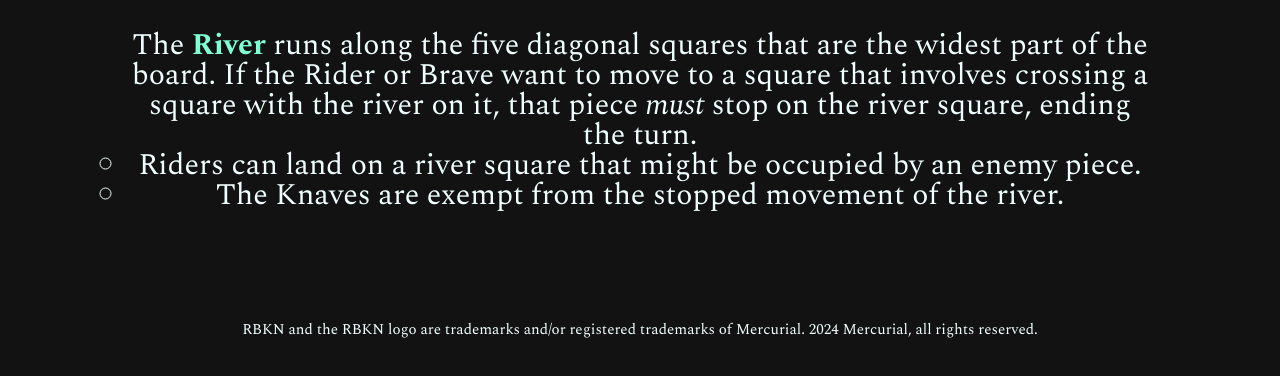
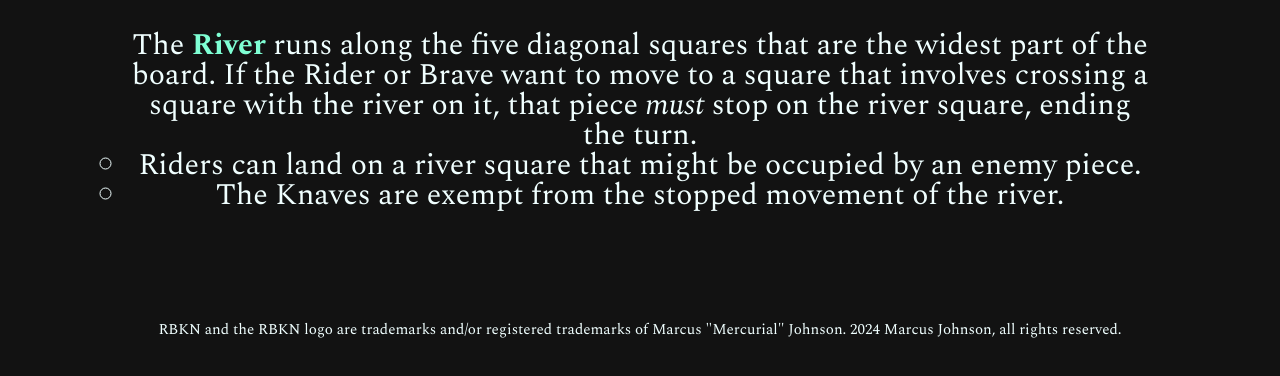
Before and after one commit to bugzzy139/htmlrbkn, a plain HTML site: page index.html in a window 1280 px wide. Shown: the part 4758-5134 px from the top of the page. Drawn offline with nearby package versions, Linux system fonts and the light colour scheme.

Commit message:
Update trademark message
Changed trademark message to help avoid confusion

```diff
--- a/index.html
+++ b/index.html
@@ -76,7 +76,7 @@
             </section>
         </main>
         <footer>
-            <p><small>RBKN and the RBKN logo are trademarks and/or registered trademarks of Mercurial. 2024 Mercurial, all rights reserved.</small></p>
+            <p><small>RBKN and the RBKN logo are trademarks and/or registered trademarks of Marcus "Mercurial" Johnson. 2024 Marcus Johnson, all rights reserved.</small></p>
         </footer>
     </body>
 </html>
```
